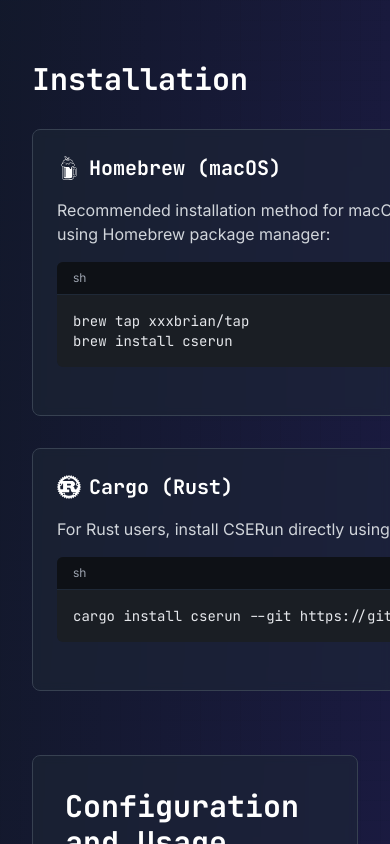
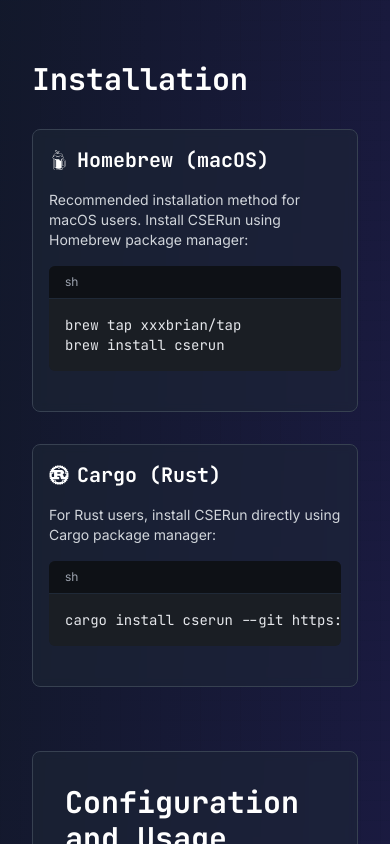
Before and after one commit to xxxbrian/cserun_website, a Next.js app: page / in a window 390 px wide. Shown: the part 1320-2164 px from the top of the page. Built offline with nearby package versions, Linux system fonts and the light colour scheme.

Commit message:
style(page): enhance layout with responsive styles and text truncation

```diff
--- a/src/app/page.tsx
+++ b/src/app/page.tsx
@@ -20,9 +20,11 @@
       <div className="px-4 py-2 bg-[#0e1116] text-xs text-gray-400 border-b border-gray-800">
         {language}
       </div>
-      <pre className="p-4 overflow-x-auto text-gray-200 font-mono text-sm">
-        <code>{children}</code>
-      </pre>
+      <div className="overflow-x-auto w-full">
+        <pre className="p-4 text-gray-200 font-mono text-sm whitespace-pre">
+          <code>{children}</code>
+        </pre>
+      </div>
     </div>
   );
 };
@@ -138,13 +140,13 @@
           <h2 className="text-3xl font-bold mb-8 font-mono">Installation</h2>
 
           <div className="grid md:grid-cols-2 gap-8 mb-16">
-            <div className="bg-gray-800/50 backdrop-blur-sm rounded-lg p-6 border border-gray-700">
+            <div className="bg-gray-800/50 backdrop-blur-sm rounded-lg p-4 sm:p-6 border border-gray-700 w-full overflow-hidden">
               <h3 className="text-xl font-bold mb-4 font-mono flex items-center">
-                <SiHomebrew className="w-6 h-6 mr-2" />
-                Homebrew (macOS)
+                <SiHomebrew className="w-5 h-5 mr-2 flex-shrink-0" />
+                <span className="truncate">Homebrew (macOS)</span>
               </h3>
               <div className="text-gray-300 mb-4">
-                <p>
+                <p className="text-sm sm:text-base">
                   Recommended installation method for macOS users. Install
                   CSERun using Homebrew package manager:
                 </p>
@@ -155,13 +157,13 @@
               </CodeBlock>
             </div>
 
-            <div className="bg-gray-800/50 backdrop-blur-sm rounded-lg p-6 border border-gray-700">
+            <div className="bg-gray-800/50 backdrop-blur-sm rounded-lg p-4 sm:p-6 border border-gray-700 w-full overflow-hidden">
               <h3 className="text-xl font-bold mb-4 font-mono flex items-center">
-                <SiRust className="w-6 h-6 mr-2" />
-                Cargo (Rust)
+                <SiRust className="w-5 h-5 mr-2 flex-shrink-0" />
+                <span className="truncate">Cargo (Rust)</span>
               </h3>
               <div className="text-gray-300 mb-4">
-                <p>
+                <p className="text-sm sm:text-base">
                   For Rust users, install CSERun directly using Cargo package
                   manager:
                 </p>
```
